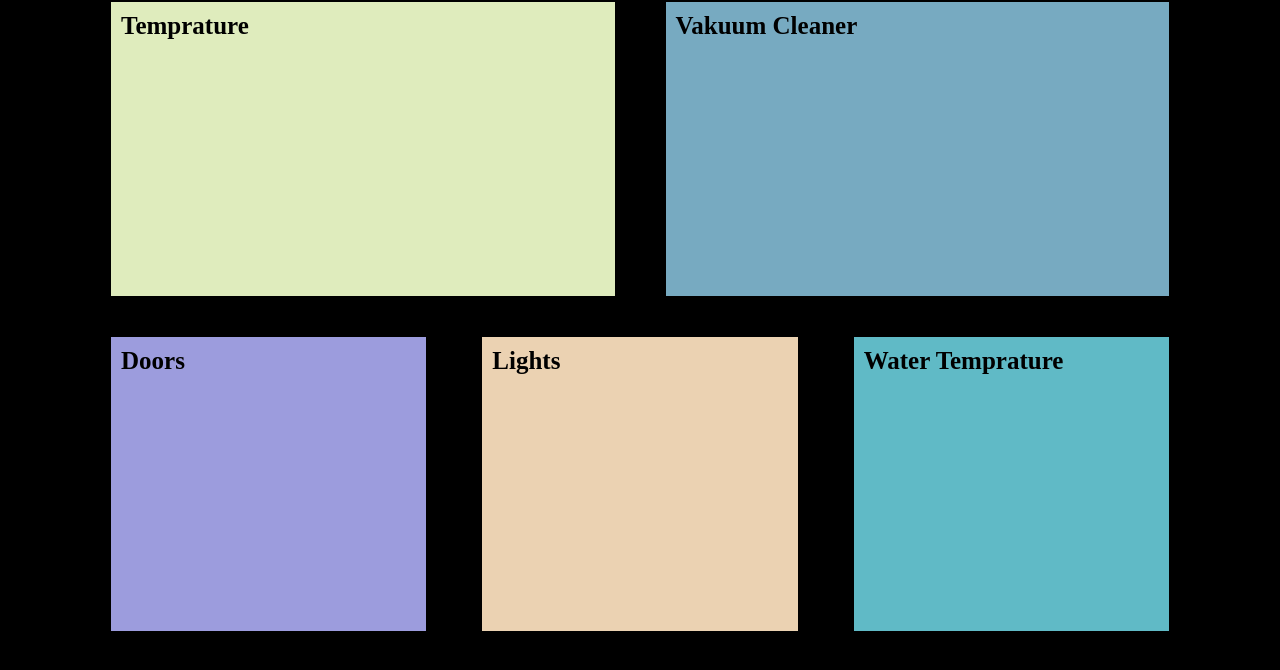
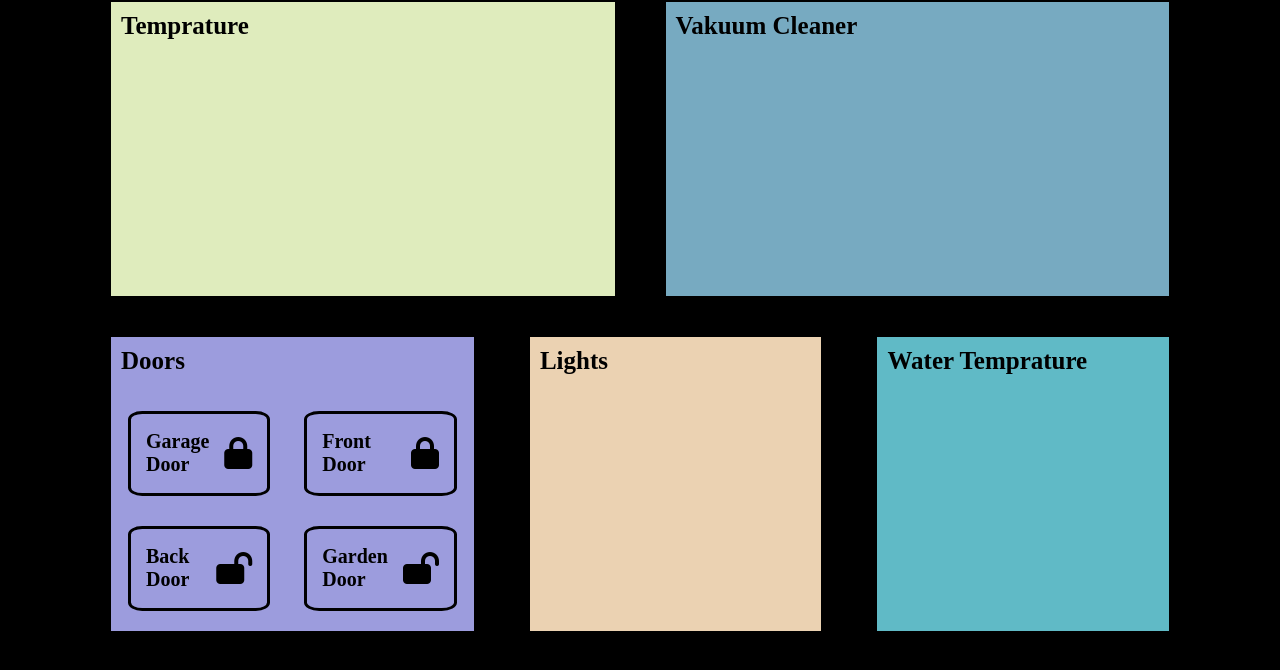
Before and after one commit to MahykBurak/web-project, a PHP site: page /producer.html in a window 1280 px wide. Shown: the part 111-781 px from the top of the page. Run offline with PHP 8.4, Linux system fonts and the light colour scheme; some libraries are stand-ins or nearby versions.

Commit message:
Completed door part.

```diff
--- a/producer.css
+++ b/producer.css
@@ -63,6 +63,30 @@ body{
     border-style: solid;
     background-color: #9C9CDD;
 }
+.door{
+    display: grid;
+    grid-template-columns: repeat(2,1fr);
+    grid-template-rows: repeat(2,1fr);
+}
+.doors_elements{
+    border: solid;
+    border-radius: 10%;
+    margin-left: 17px;
+    margin-right: 17px;
+    margin-top: 15px;
+    margin-bottom: 15px;
+}
+.doors_part{
+    display: flex;
+    justify-content: space-between;
+    align-items: center;
+    gap: 15px;
+    padding-left: 15px;
+    padding-right: 15px;
+}
+.doors_name{
+    font-size: 20px;
+}
 .lights_container{
     border-style: solid;
     background-color: #EBD2B2;
--- a/producer.html
+++ b/producer.html
@@ -6,6 +6,7 @@
     <meta name="viewport" content="width=device-width, initial-scale=1.0">
     <title>Document</title>
     <link rel="stylesheet" type="text/css" href="producer.css">
+    <script src="https://kit.fontawesome.com/edf970745c.js" crossorigin="anonymous"></script>
 </head>
 <body class="mainPage">
 
@@ -35,6 +36,35 @@
         <div class="row-2">
         <div class="door_container">
             <h2 class="title"> Doors</h2>
+            <div class="door">
+                <div class="doors_elements">
+
+                    <div class="doors_part">
+                    <h2 class="doors_name">Garage <br/> Door</h2>
+                    <i class="fa-solid fa-lock fa-2xl"></i>
+                    </div>
+
+                </div>
+
+                <div class="doors_elements">
+                    <div class="doors_part">
+                        <h2 class="doors_name">Front <br/> Door</h2>
+                        <i class="fa-solid fa-lock fa-2xl"></i>
+                    </div>
+                </div>
+                <div class="doors_elements">
+                    <div class="doors_part">
+                        <h2 class="doors_name">Back <br/> Door</h2>
+                        <i class="fa-solid fa-lock-open fa-2xl"></i>
+                    </div>
+                </div>
+                <div class="doors_elements">
+                    <div class="doors_part">
+                        <h2 class="doors_name">Garden <br/> Door</h2>
+                        <i class="fa-solid fa-lock-open fa-2xl"></i>
+                    </div>
+                </div>
+            </div>
         </div>
 
         <div class="lights_container">
```
